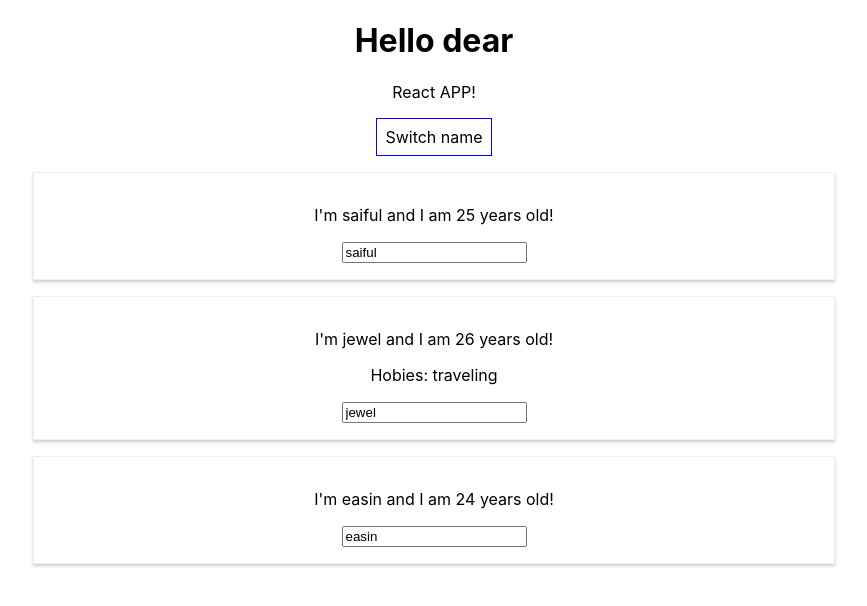
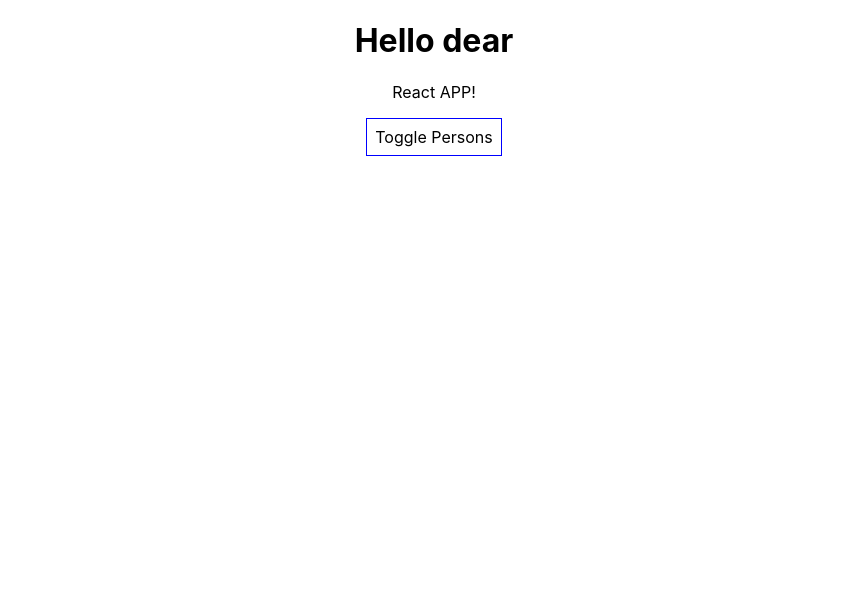
Before and after one commit to saiful-dev/ReactJS-Practice, a React (Create React App) app: page / in a window 1280 px wide. Shown: the top 606 px of the page, without its empty margins (206-1073 px from the left). Built offline with nearby package versions, Linux system fonts and the light colour scheme.

Commit message:
rendering Content Conditionally

```diff
--- a/src/App.js
+++ b/src/App.js
@@ -11,7 +11,8 @@ class App extends Component {
             {name:'jewel',age:26},
             {name:'easin',age:24}
     ],
-    otherstate: 'others value'
+    otherstate: 'others value',
+    showPerson: false,
 
 }
   SwitchNameHandelar = (newName)=>{
@@ -30,6 +31,14 @@ class App extends Component {
       } // close SwitchNameHandelar
 
 
+  togglePersonhandaler=()=>{
+        const doesShow=this.state.showPerson;
+        this.setState({
+
+                    showPerson: !doesShow
+        });
+
+  }
   nameChangedHandler = (event) => {
         this.setState( {
           person: [
@@ -57,8 +66,9 @@ class App extends Component {
             <p>React APP!</p>
             <button
               style={styleJS}
-              onClick={()=> this.SwitchNameHandelar('Saiful Islam')}>Switch name</button>
-
+              onClick={this.togglePersonhandaler}>Toggle Persons</button>
+            {this.state.showPerson?  // we can't write if else
+            <div >
               <Person
                 name={this.state.person[0].name}
                 age={this.state.person[0].age}      />
@@ -75,7 +85,9 @@ class App extends Component {
                       age={this.state.person[2].age}
                     />
 
+            </div> :null   //close ternary operator
 
+            }
 
         </div>
     );
```
Lines whose indentation alone changed are shown as unchanged.
